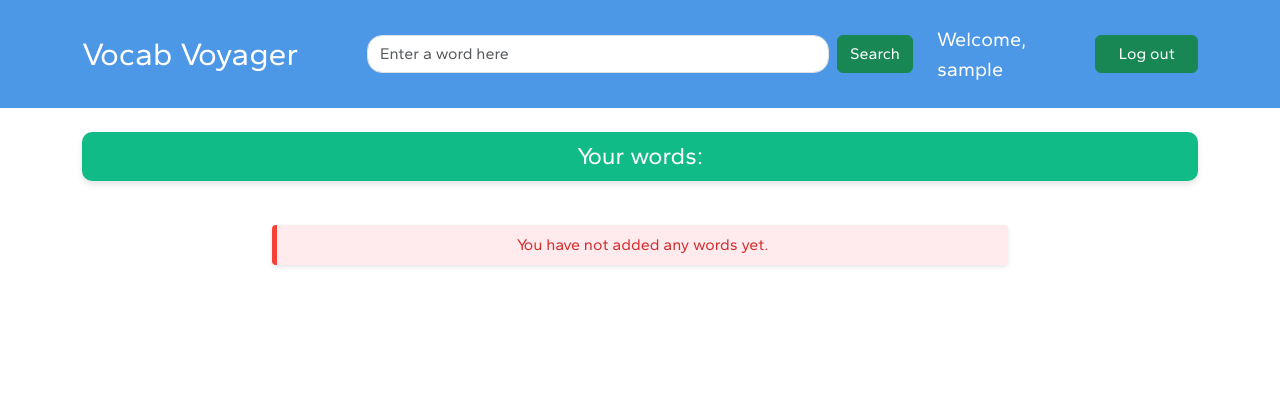
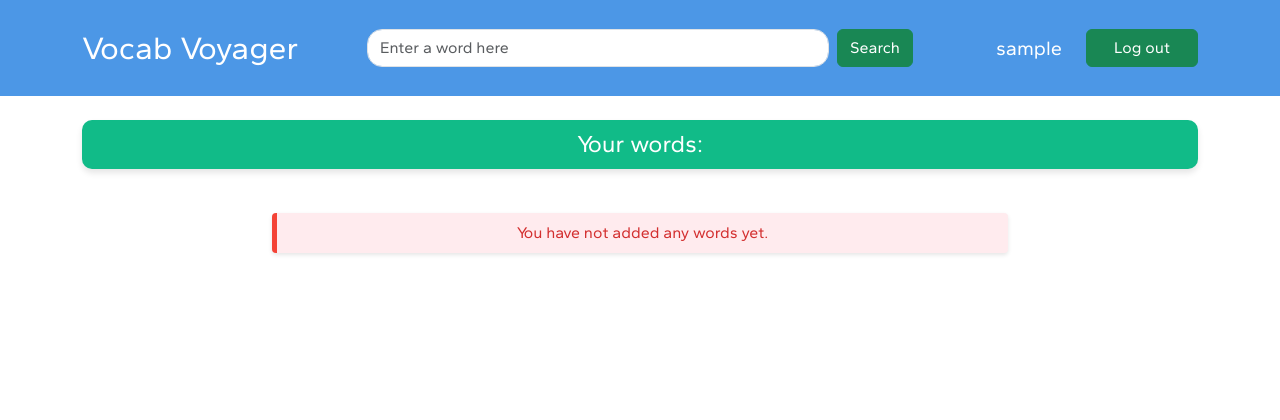
Before and after one commit to isobarbaric/Dictionary, a Django app: page / in a window 1280 px wide. Shown: the top 420 px of the page. Run offline with Django 4.2, Linux system fonts and the light colour scheme; the visitor is signed in with stand-in values (Sample User, id 1); data that the repository does not hold is empty; some libraries are stand-ins or nearby versions.

Commit message:
removed welcome from user greeting for brevity

```diff
--- a/dictionary/templates/dictionary/base.html
+++ b/dictionary/templates/dictionary/base.html
@@ -47,7 +47,7 @@
                     <!-- user buttons -->
                     <div class="col-3 d-flex align-items-center justify-content-end">
                         {% if user.is_authenticated %}
-                            <span class="me-3 fs-5">Welcome, {{ user.username }}</span>
+                            <span class="me-4 fs-5">{{ user.username }}</span>
                             <a href="/log-out" class="btn btn-success user-btn">Log out</a>
                         {% else %}
                             <a href="/login" class="btn btn-success user-btn me-2">Login</a>
```
